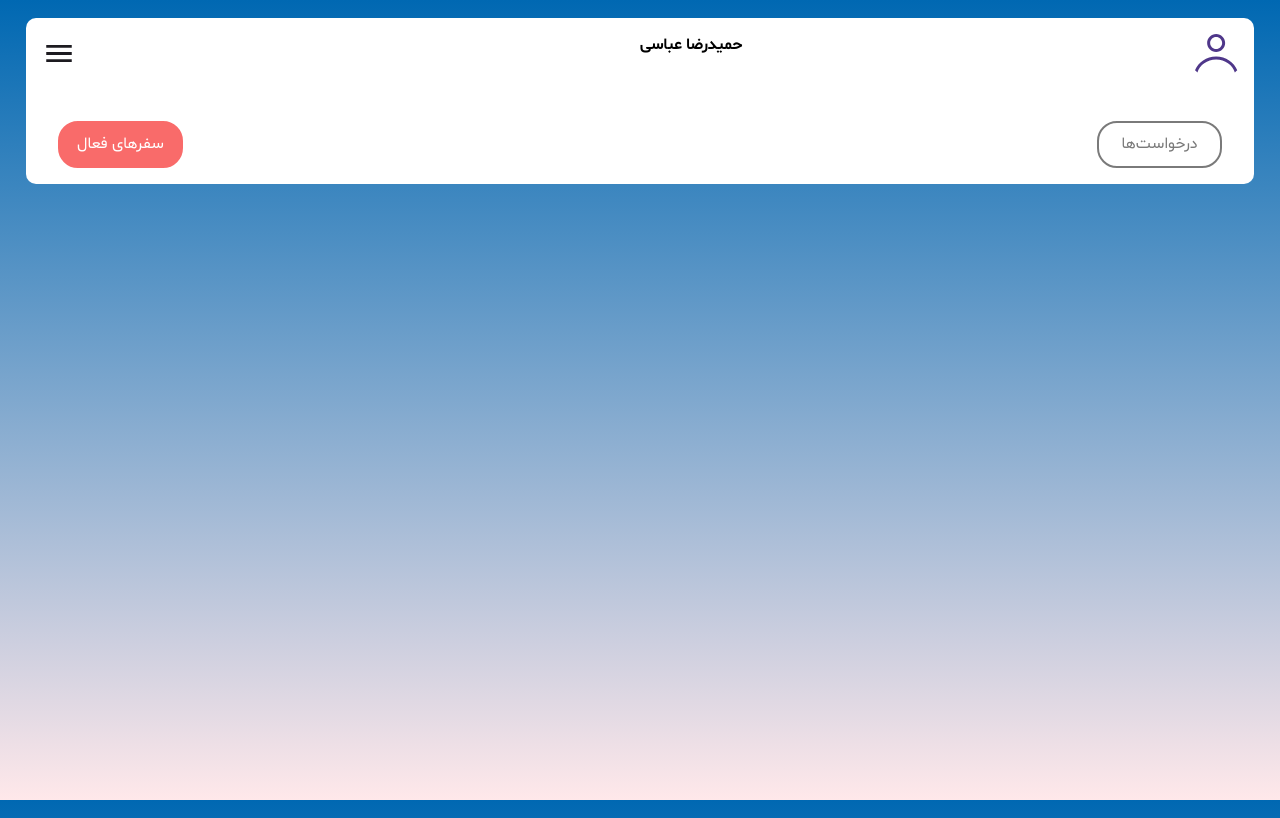
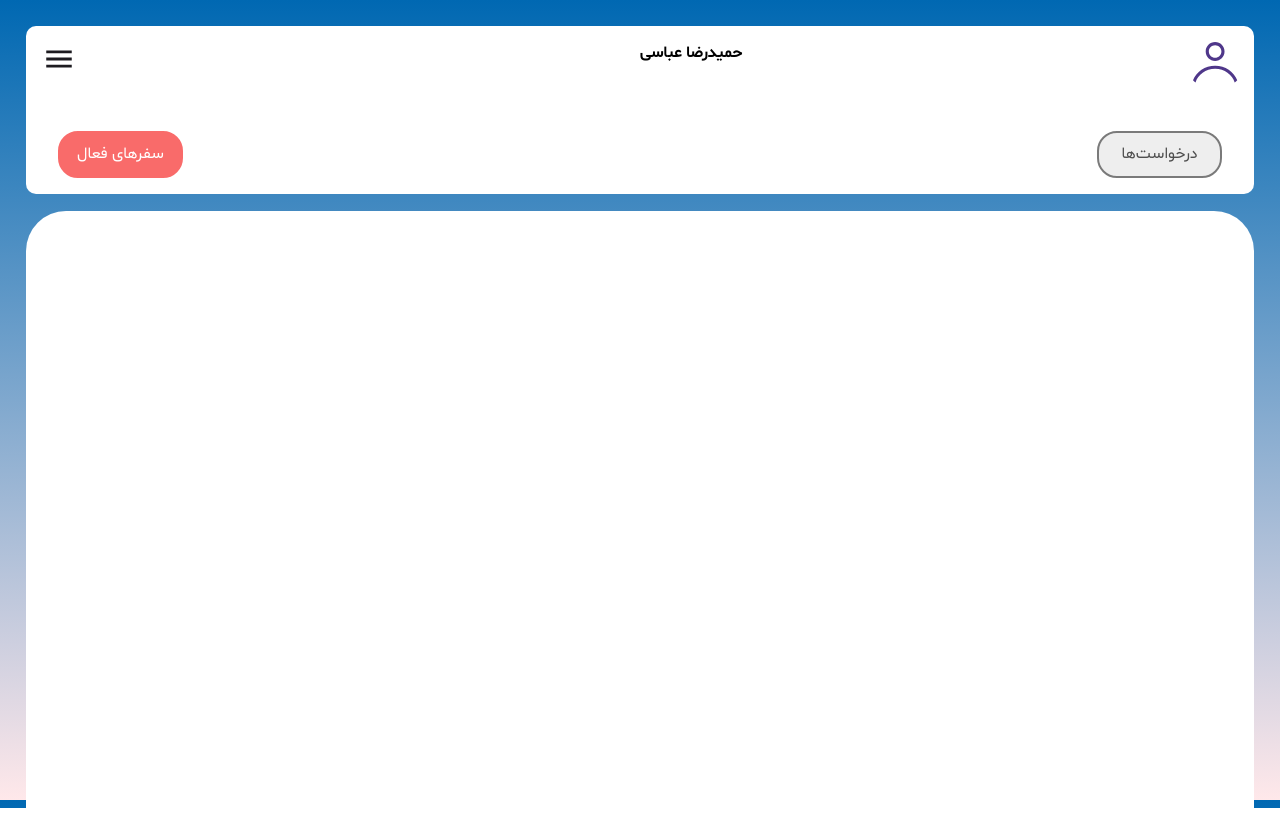
Before and after one commit to sudowilo/rahtorah, a website: page client/index.html in a window 1280 px wide. Drawn offline with Linux system fonts and the light colour scheme.

Commit message:
feat(ui/main): adding main part background

```diff
--- a/client/css/style.css
+++ b/client/css/style.css
@@ -1,6 +1,7 @@
 html,
 body {
   height: 100%;
+  overflow: hidden;
 }
 
 html {
@@ -54,7 +55,8 @@ body {
   border-radius: 20px;
   padding: 0.1em 0.3em;
   background-color: #ffffff;
-  color: #7a7a7a;
+  color: #4f4f4f;
+  background-color: #eeeeee;
   width: 7em;
   height: 2.5em;
   display: flex;
@@ -64,10 +66,10 @@ body {
 
 /* when there is a notification */
 .user-cart .down-side .open-trips {
-  border: 2.5px solid #F96B6A;
+  border: 2.5px solid #f96b6a;
   border-radius: 20px;
   padding: 0.1em 0.3em;
-  background-color: #F96B6A;
+  background-color: #f96b6a;
   color: #ffffff;
   width: 7em;
   height: 2.5em;
@@ -75,3 +77,11 @@ body {
   justify-content: center;
   align-items: center;
 }
+
+main {
+  background-color: #ffffff;
+  height: 100vh;
+  margin: 1.1em;
+  padding: 1rem;
+  border-radius: 40px;
+}
--- a/client/index.html
+++ b/client/index.html
@@ -19,7 +19,7 @@
             />
             <div class="user-name">حمیدرضا عباسی</div>
           </div>
-          <img src="public/menu.svg" alt="menu" class="menu" />
+          <nav><img src="public/menu.svg" alt="menu" class="menu" /></nav>
         </div>
         <div class="down-side">
           <div class="requests">درخواست‌ها</div>
@@ -27,5 +27,8 @@
         </div>
       </div>
     </header>
+    <main>
+
+    </main>
   </body>
 </html>
```
